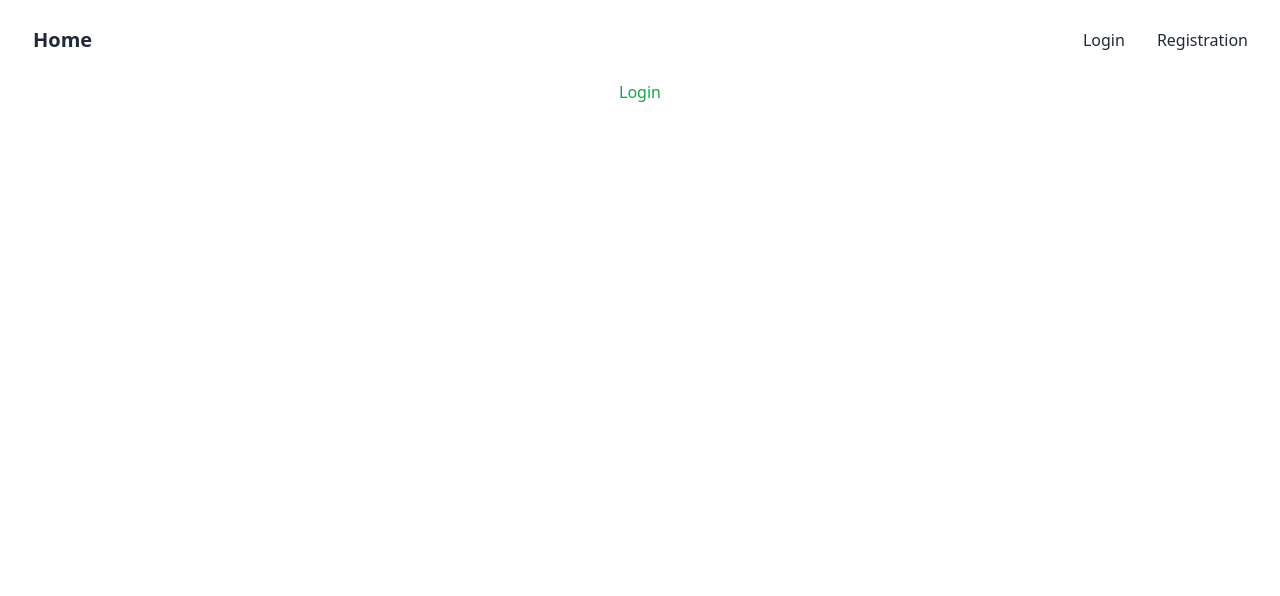
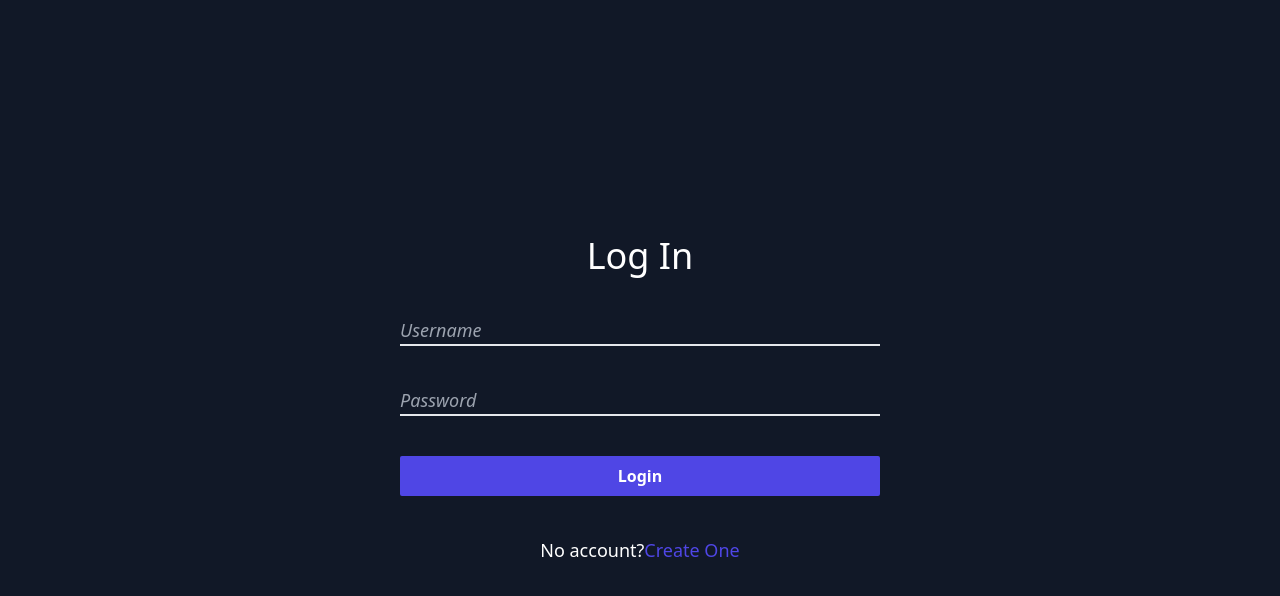
Before and after one commit to Fahdroussafi/json_crack, a React (Create React App) app in the folder client/: page /login in a window 1280 px wide. Shown: the top 596 px of the page. Built offline with nearby package versions, Linux system fonts and the light colour scheme.

Commit message:
fix navbar/home

```diff
--- a/client/src/App.js
+++ b/client/src/App.js
@@ -4,36 +4,22 @@ import { BrowserRouter as Router, Switch, Route, Link } from "react-router-dom";
 import Home from "./pages/Graph";
 import Login from "./pages/Login";
 // import Register from "./pages/Register";
+import Navbar from "./components/Navbar";
 
 function App() {
   return (
     <div className="App">
       <Router>
-        <div className="navbar">
-          <div className="navbar bg-base-100">
-            <div className="flex-1">
-              <Link to="/" className="btn btn-ghost normal-case text-xl">
-                Home
-              </Link>
-            </div>
-            <div className="flex-none">
-              <ul className="menu menu-horizontal p-0">
-                <li>
-                  <Link to="/login"> Login</Link>
-                </li>
-
-                <li>
-                  <Link to="/registration"> Registration</Link>
-                </li>
-              </ul>
-            </div>
-          </div>
-        </div>
-        <Switch>
-          <Route path="/" exact component={Home} />
-          {/* <Route path="/registration" exact component={Registration} /> */}
-          <Route path="/login" exact component={Login} />
-        </Switch>
+        <Route exact path="/">
+          <Navbar />
+          <Home />
+        </Route>
+        <Route path="/login">
+          <Login />
+        </Route>
+        {/* <Route path="/registration">
+          <Register />
+        </Route> */}
       </Router>
     </div>
   );
--- /dev/null
+++ b/client/src/components/Navbar.jsx
@@ -0,0 +1,96 @@
+import { useState } from "react";
+// import logo from "../assets/logo.png";
+import { Link } from "react-router-dom";
+
+export default function NavBar() {
+  const [navbar, setNavbar] = useState(false);
+
+  return (
+    <nav className="w-full bg-white">
+      <div className="justify-between px-4 mx-auto lg:max-w-7xl md:items-center md:flex md:px-8">
+        <div>
+          <div className="flex items-center justify-between py-3 md:py-5 md:block">
+            <Link to="/">
+              <img src="" width={100} height={100} />
+            </Link>
+            <div className="md:hidden">
+              <button
+                className="p-2 text-gray-700 rounded-md outline-none focus:border-gray-400 focus:border"
+                onClick={() => setNavbar(!navbar)}
+              >
+                {navbar ? (
+                  <svg
+                    xmlns="http://www.w3.org/2000/svg"
+                    className="w-6 h-6"
+                    viewBox="0 0 20 20"
+                    fill="currentColor"
+                  >
+                    <path
+                      fillRule="evenodd"
+                      d="M4.293 4.293a1 1 0 011.414 0L10 8.586l4.293-4.293a1 1 0 111.414 1.414L11.414 10l4.293 4.293a1 1 0 01-1.414 1.414L10 11.414l-4.293 4.293a1 1 0 01-1.414-1.414L8.586 10 4.293 5.707a1 1 0 010-1.414z"
+                      clipRule="evenodd"
+                    />
+                  </svg>
+                ) : (
+                  <svg
+                    xmlns="http://www.w3.org/2000/svg"
+                    className="w-6 h-6"
+                    fill="none"
+                    viewBox="0 0 24 24"
+                    stroke="currentColor"
+                    strokeWidth={2}
+                  >
+                    <path
+                      strokeLinecap="round"
+                      strokeLinejoin="round"
+                      d="M4 6h16M4 12h16M4 18h16"
+                    />
+                  </svg>
+                )}
+              </button>
+            </div>
+          </div>
+        </div>
+        <div>
+          <div
+            className={`flex-1 justify-self-center pb-3 mt-8 md:block md:pb-0 md:mt-0 ${
+              navbar ? "block" : "hidden"
+            }`}
+          >
+            <ul className="items-center justify-center space-y-8 md:flex md:space-x-6 md:space-y-0">
+              <li className="text-black text-lg hover:text-indigo-200 duration-500 font-sans">
+                <Link to="/">ACCUEIL</Link>
+              </li>
+              <li className="text-black text-lg hover:text-indigo-200 duration-500 font-sans">
+                <Link to="/About">A PROPOS</Link>
+              </li>
+              <li className="text-black text-lg hover:text-indigo-200 duration-500 font-sans">
+                <Link to="/Contact">CONTACTEZ-NOUS</Link>
+              </li>
+              <li className="text-black text-lg hover:text-indigo-200 duration-500 font-sans">
+                <Link to="/Event">EVENEMENTS</Link>
+              </li>
+            </ul>
+
+            <div className="mt-3 space-y-2 lg:hidden md:hidden">
+              <Link
+                to="/Login"
+                className="text-lg inline-block w-full px-4 py-2 text-center text-white bg-[#FE8F4B] rounded-md shadow hover:bg-gray-800 duration-500"
+              >
+                Connecter
+              </Link>
+            </div>
+          </div>
+        </div>
+        <div className="hidden space-x-2 md:inline-block ">
+          <Link
+            to="/Login"
+            className="text-lg px-4 py-2 text-white bg-[#FE8F4B] rounded-md shadow hover:bg-gray-800 duration-500"
+          >
+            Connecter
+          </Link>
+        </div>
+      </div>
+    </nav>
+  );
+}
--- a/client/src/pages/Login.js
+++ b/client/src/pages/Login.js
@@ -1,9 +1,59 @@
-import React from 'react'
+import React, { useState } from "react";
+import { BrowserRouter as Router, Switch, Route, Link } from "react-router-dom";
+import axios from "axios";
 
 function Login() {
+  const [username, setUsername] = useState("");
+  const [password, setPassword] = useState("");
+
+  const login = () => {
+    const data = { username: username, password: password };
+    axios.post("http://localhost:3001/auth/login", data).then((response) => {
+      console.log(response.data);
+    });
+  };
   return (
-    <div className='text-green-600'>Login</div>
-  )
+    <main className="mx-auto flex min-h-screen w-full items-center justify-center bg-gray-900 text-white">
+      <section className="flex w-[30rem] flex-col space-y-10">
+        <div className="text-center text-4xl font-medium">Log In</div>
+
+        <div className="w-full transform border-b-2 bg-transparent text-lg duration-300 focus-within:border-indigo-500">
+          <input
+            type="text"
+            placeholder="Username"
+            className="w-full border-none bg-transparent outline-none placeholder:italic focus:outline-none"
+            onChange={(event) => {
+              setUsername(event.target.value);
+            }}
+          />
+        </div>
+
+        <div className="w-full transform border-b-2 bg-transparent text-lg duration-300 focus-within:border-indigo-500">
+          <input
+            className="w-full border-none bg-transparent outline-none placeholder:italic focus:outline-none"
+            placeholder="Password"
+            type="password"
+            onChange={(event) => {
+              setPassword(event.target.value);
+            }}
+          />
+        </div>
+
+        <button
+          className="transform rounded-sm bg-indigo-600 py-2 font-bold duration-300 hover:bg-indigo-400"
+          onClick={login}
+        >
+          Login
+        </button>
+        <p className="text-center text-lg">
+          No account?
+          <Link to="/registration" className="text-indigo-600 hover:underline">
+            Create One
+          </Link>
+        </p>
+      </section>
+    </main>
+  );
 }
 
-export default Login
+export default Login;
```
